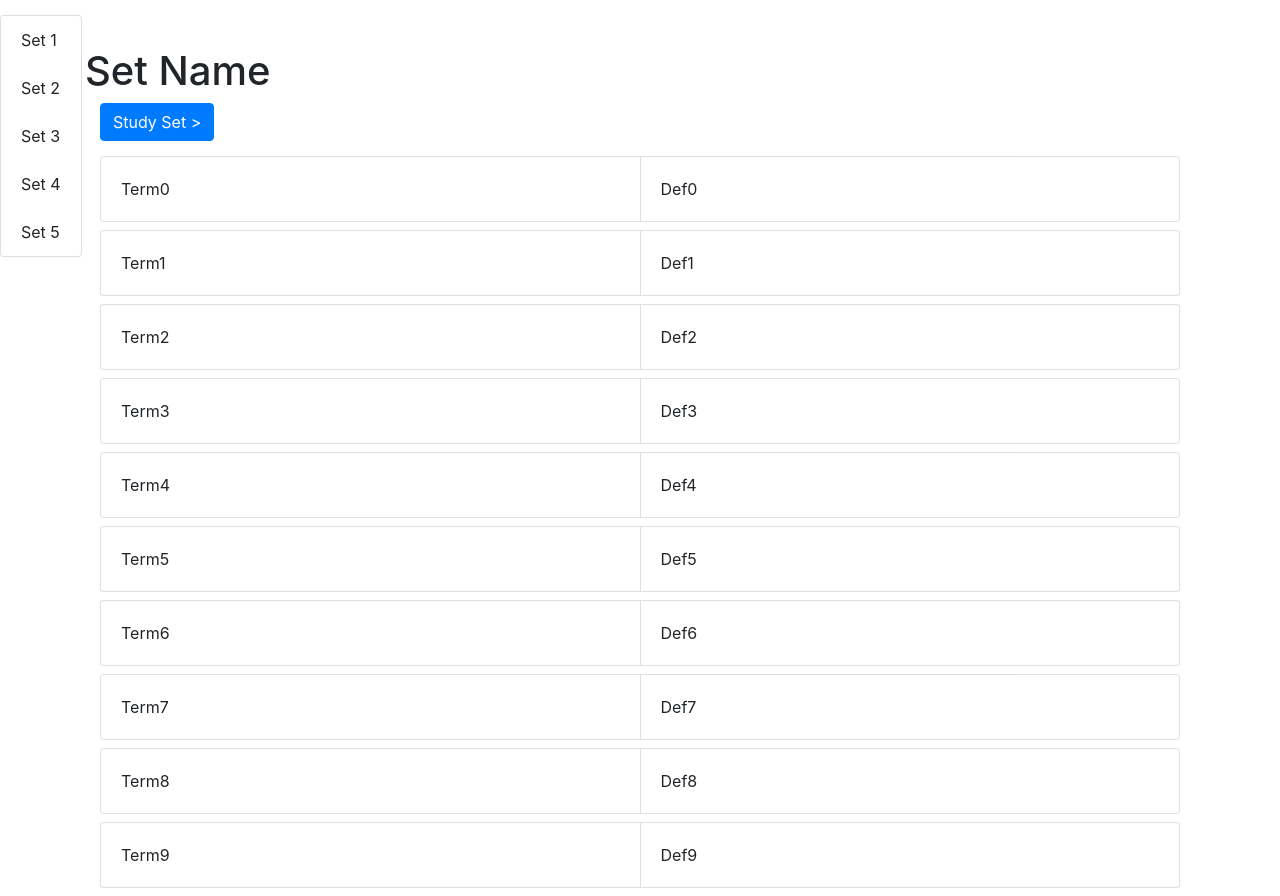
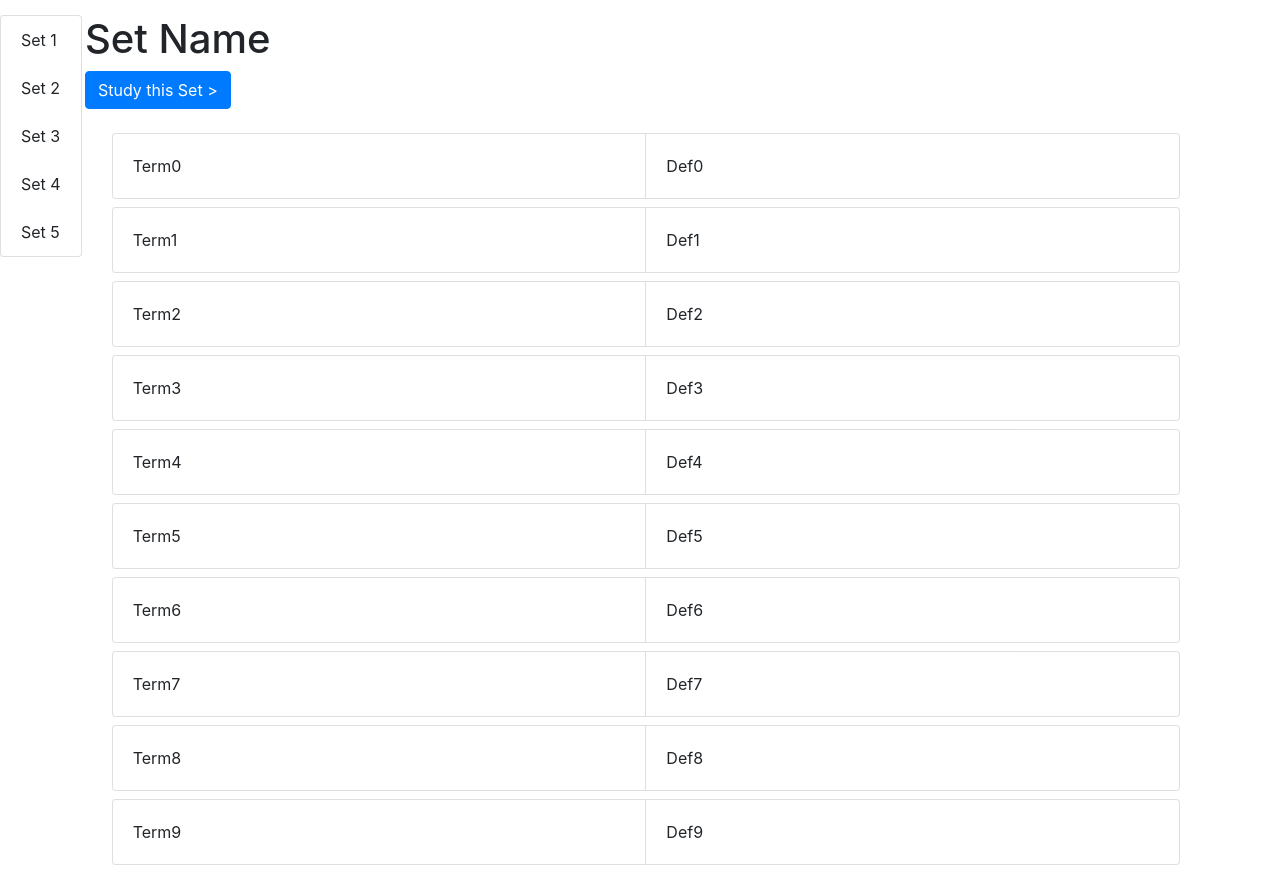
Before and after one commit to KeithMMeyer/HackOhio, a PHP site: page /sets.php in a window 1280 px wide. Shown: the part 56-952 px from the top of the page. After the commit the page ends 921 px from the top, so only its background shows below. Run offline with PHP 8.4, Linux system fonts and the light colour scheme; some libraries are stand-ins or nearby versions.

Commit message:
Fixed set and study buttons

```diff
--- a/sets.php
+++ b/sets.php
@@ -21,7 +21,7 @@
     </head>
     <body>
         <?php include 'includes/include_nav.php';?>
-        <div style=float:left;width 20%>
+        <div style="float:left; margin-right: 15px;">
             <ul class="list-group">
                 <li class="list-group-item">   Set 1   </li>
                 <li class="list-group-item">   Set 2   </li>
@@ -31,17 +31,22 @@
             </ul>
         </div>
 
-        <div class="container" style="margin-top:32px">
-            <div class="row">
-                <div class="col-sm" >
+        <div class="container">
+            <div class="col-sm" >
+                <div class = "row">
                     <h1>Set Name</h1>
-                    <div class="col-sm" style="padding-bottom: 15px;">
-                    <a href="study.php"><button type="button" class="btn btn-back btn-primary btn-md">Study Set ></button></a>
                 </div>
+                <div class = "row">
+                    <a href="study.php"><button type="button" class="btn btn-back btn-primary btn-md">Study this Set ></button></a>
+                </div>
+            </div>
+            <br>
+            <div class = "row">
                     <div class="col-sm" id="listContainer">
                     </div>
                 </div>
             </div>
+        </div>
         </div>
         <script>
             //set up
```
Also changed, not shown: study.php (+10 -4 lines).
